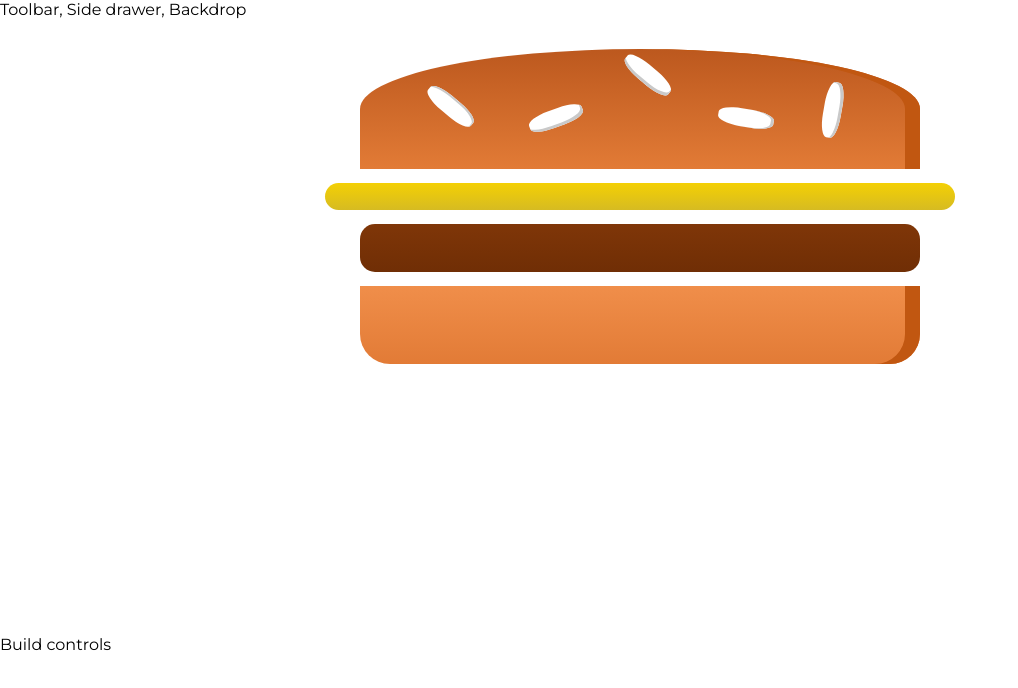
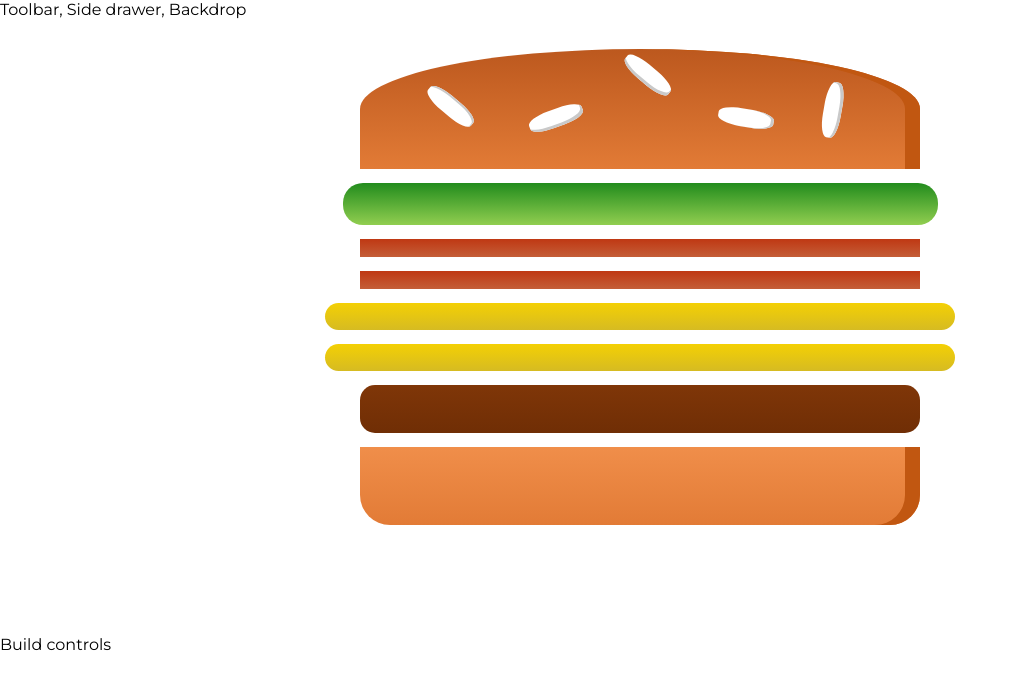
Before and after one commit to efdotjay/my-burger, a React (Create React App) app: page / in a window 1280 px wide. Shown: the top 688 px of the page, without its empty margins (0-1018 px from the left). Built offline with nearby package versions, Linux system fonts and the light colour scheme.

Commit message:
Removes proptypes and implements dynamic burger ingredients.

```diff
--- a/package.json
+++ b/package.json
@@ -10,7 +10,6 @@
     "@types/node": "^12.12.25",
     "@types/react": "^16.9.17",
     "@types/react-dom": "^16.9.4",
-    "prop-types": "^15.7.2",
     "react": "^16.12.0",
     "react-dom": "^16.12.0",
     "react-scripts": "3.3.0",
--- a/src/App.tsx
+++ b/src/App.tsx
@@ -1,8 +1,8 @@
 
 import React from 'react';
 
-import { Layout } from './components';
-import { BurgerBuilder } from './containers';
+import Layout from './components/layout/Layout';
+import BurgerBuilder from './containers/burger-builder/BurgerBuilder';
 
 const App: React.FC = () => {
   return (
--- a/src/components/burger/Burger.tsx
+++ b/src/components/burger/Burger.tsx
@@ -2,15 +2,28 @@
 import React from 'react';
 
 import classes from './Burger.module.css';
-import BurgerIngredient from './burger-ingredient/BurgerIngredient';
+import BurgerIngredient, { Bread, IngredientName } from './burger-ingredient/BurgerIngredient';
 
-const Burger: React.FC = props => {
+export type BurgerIngredients = {
+  [x in IngredientName]?: number
+}
+
+type BurgerProps = { ingredients: BurgerIngredients };
+
+const Burger: React.FC<BurgerProps> = props => {
+  const transformedIngredients: React.ReactElement[][] = (Object.keys(props.ingredients) as IngredientName[])
+    .map(ingredientKey => {
+      return [...Array(props.ingredients[ingredientKey])].map((_, i) => {
+        return <BurgerIngredient key={ingredientKey + i} type={ingredientKey} />;
+      })
+    })
+  ;
+
   return (
     <div className={classes.Burger}>
-      <BurgerIngredient type="bread-top" />
-      <BurgerIngredient type="cheese" />
-      <BurgerIngredient type="meat" />
-      <BurgerIngredient type="bread-bottom" />
+      <BurgerIngredient type={Bread.top} />
+      {transformedIngredients}
+      <BurgerIngredient type={Bread.bottom} />
     </div>
   );
 };
--- a/src/components/burger/burger-ingredient/BurgerIngredient.tsx
+++ b/src/components/burger/burger-ingredient/BurgerIngredient.tsx
@@ -1,19 +1,27 @@
 
 import React from 'react';
-import PropTypes from 'prop-types';
 
 import classes from './BurgerIngredient.module.css';
 
-type BurgerIngredientProps = { type: string };
+export enum Bread {
+  top = 'bread-top',
+  bottom = 'bread-bottom'
+}
+
+export enum IngredientName {
+  meat = 'meat',
+  cheese = 'cheese',
+  bacon = 'bacon',
+  salad = 'salad'
+}
+
+type BurgerIngredientProps = { type: IngredientName | Bread };
 
 const BurgerIngredient: React.FC<BurgerIngredientProps> = props => {
   let ingredient: React.ReactElement | null = null;
 
   switch(props.type) {
-    case 'bread-bottom':
-      ingredient = <div className={classes.BreadBottom}></div>;
-      break;
-    case 'bread-top':
+    case Bread.top:
       ingredient = (
         <div className={classes.BreadTop}>
           <div className={classes.Seeds1}></div>
@@ -21,16 +29,19 @@ const BurgerIngredient: React.FC<BurgerIngredientProps> = props => {
         </div>
       );
       break;
-    case 'meat':
+    case Bread.bottom:
+      ingredient = <div className={classes.BreadBottom}></div>;
+      break;
+    case IngredientName.meat:
       ingredient = <div className={classes.Meat}></div>;
       break;
-    case 'cheese':
+    case IngredientName.cheese:
       ingredient = <div className={classes.Cheese}></div>;
       break;
-    case 'bacon':
+    case IngredientName.bacon:
       ingredient = <div className={classes.Bacon}></div>;
       break;
-    case 'salad':
+    case IngredientName.salad:
       ingredient = <div className={classes.Salad}></div>;
       break;
     default:
@@ -40,8 +51,4 @@ const BurgerIngredient: React.FC<BurgerIngredientProps> = props => {
   return ingredient;
 };
 
-BurgerIngredient.propTypes = {
-  type: PropTypes.string.isRequired
-};
-
 export default BurgerIngredient;
--- a/src/components/index.ts
+++ /dev/null
@@ -1,3 +0,0 @@
-
-export { default as Layout } from './layout/Layout';
-export { default as Burger } from './burger/Burger';
--- a/src/containers/burger-builder/BurgerBuilder.tsx
+++ b/src/containers/burger-builder/BurgerBuilder.tsx
@@ -1,12 +1,27 @@
 
 import React, { Fragment } from 'react';
-import { Burger } from '../../components';
+import Burger, { BurgerIngredients } from '../../components/burger/Burger';
+
+interface BurgerBuilderState {
+  ingredients: BurgerIngredients
+}
 
 class BurgerBuilder extends React.Component {
+  state: BurgerBuilderState = {
+    ingredients: {
+      salad: 1,
+      bacon: 2,
+      cheese: 2,
+      meat: 1
+    }
+  };
+
   render() {
+    const { ingredients } = this.state;
+
     return (
       <Fragment>
-        <Burger />
+        <Burger ingredients={ingredients}/>
         <div>Build controls</div>
       </Fragment>
     );
--- a/src/containers/index.ts
+++ /dev/null
@@ -1,2 +0,0 @@
-
-export { default as BurgerBuilder } from './burger-builder/BurgerBuilder';
```
